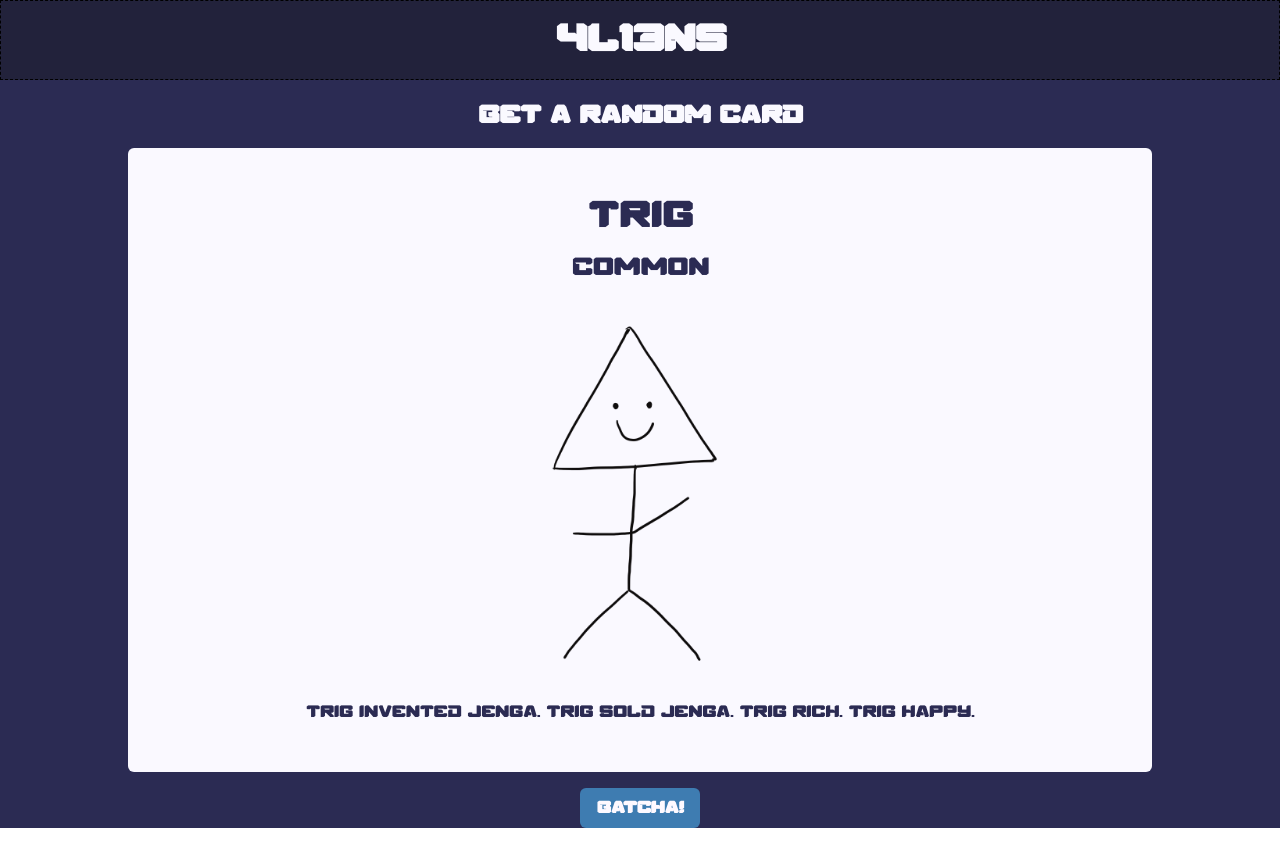
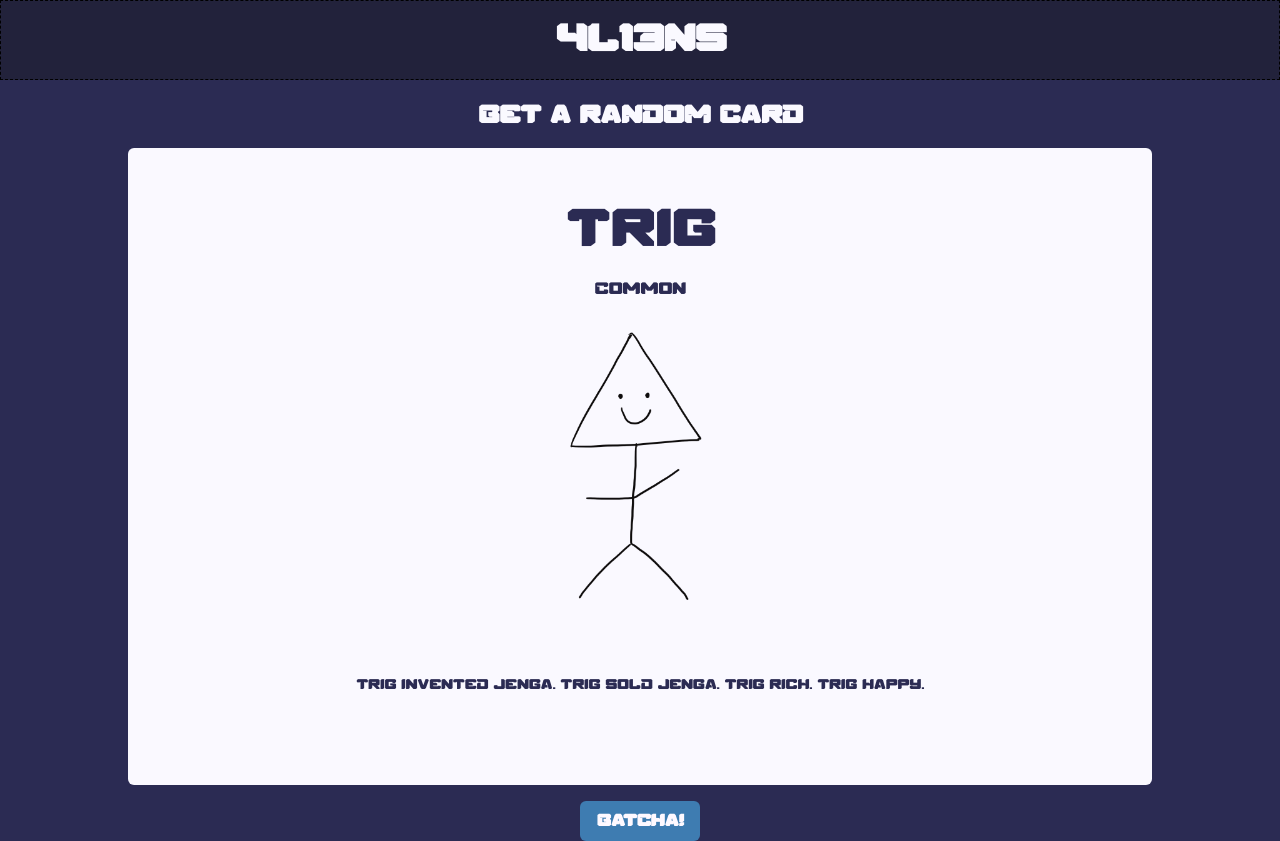
Before and after one commit to kennajw/cs391-final-project, a Next.js app: page /gatcha in a window 1280 px wide. Both pictures are taken after a click on the button "GATCHA!". Built offline with nearby package versions, Linux system fonts and the light colour scheme.

Commit message:
accidentally on main oops but only changed by component

```diff
--- a/components/Card.tsx
+++ b/components/Card.tsx
@@ -5,12 +5,14 @@ import { GatchaProps } from "@/types";
 export default function Card({gatchaPull}: {gatchaPull: GatchaProps}) {
     return (
         // div that creates the card itself (bg, color, display, etc.)
-        <div className="flex flex-col rounded-md bg-[#FAF9FF] text-[#2B2B53] p-10 justify-center w-[80%] text-center">
+        <div className="flex flex-col rounded-md bg-[#FAF9FF] text-[#2B2B53] p-10 justify-center w-[80%] mh-[60%] text-center">
             {/* the following tags (h1, h2, img, p) display the information of the aliens */}
-            <h1 className="p-2 text-4xl">{gatchaPull.name}</h1>
-            <h2 className="p-2 text-2xl">{gatchaPull.rarity}</h2>
-            <img src={gatchaPull.img} alt="INSERT ALT DESC LATER" className="rounded-md w-100 h-100 m-auto"/>
-            <p className="p-2">{gatchaPull.description}</p>
+            <h1 className="p-1 text-[4vw]">{gatchaPull.name}</h1>
+            <h2 className="p-1 text-[2vh]">{gatchaPull.rarity}</h2>
+            <img src={gatchaPull.img} alt="INSERT ALT DESC LATER" className="rounded-md w-80 h-80 m-auto"/>
+            <div className="flex h-30">
+                <p className="p-1 text-[1.7vh] m-auto">{gatchaPull.description}</p>
+            </div>
         </div>
     );
 }
```
